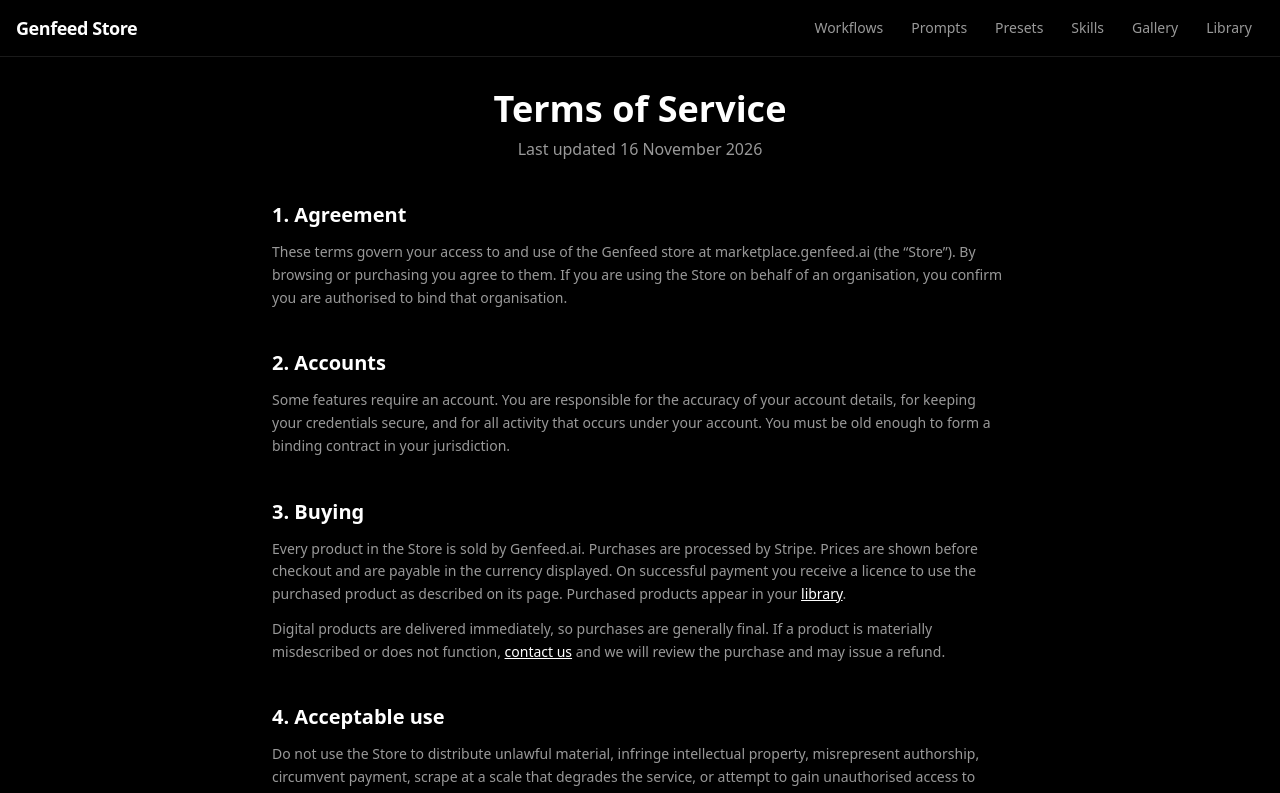
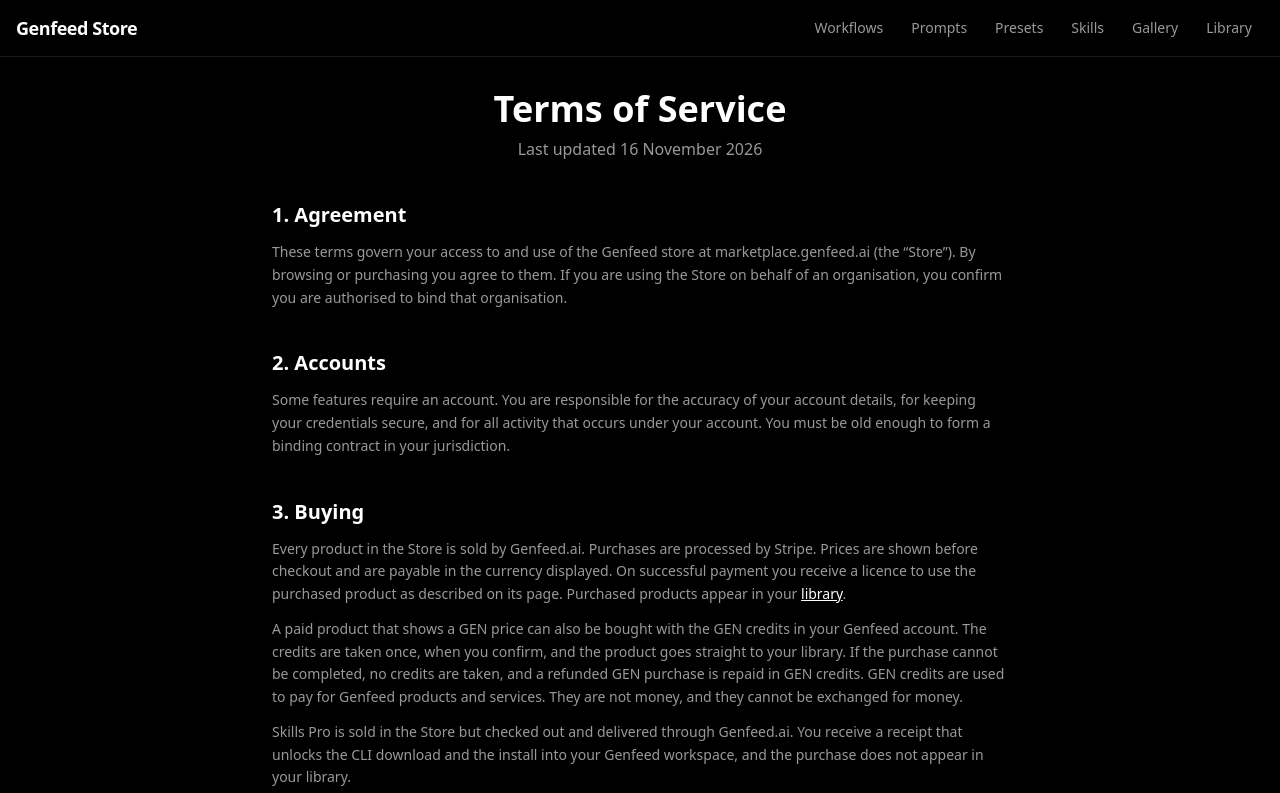
Before and after one commit to genfeedai/marketplace.genfeed.ai, a Next.js app in the folder apps/web/: page /terms in a window 1280 px wide. Shown: the top 793 px of the page. Built offline with nearby package versions, Linux system fonts and the light colour scheme.

Commit message:
docs: state GEN payments and Skills Pro delivery in the Terms (#135)
Section 3 now covers paying with GEN credits and the Skills Pro receipt delivery.

```diff
--- a/apps/web/app/terms/page.tsx
+++ b/apps/web/app/terms/page.tsx
@@ -45,6 +45,21 @@ export default function TermsPage(): ReactNode {
             library
           </Link>
           .
+        </p>
+        <p>
+          A paid product that shows a GEN price can also be bought with the GEN
+          credits in your Genfeed account. The credits are taken once, when you
+          confirm, and the product goes straight to your library. If the
+          purchase cannot be completed, no credits are taken, and a refunded GEN
+          purchase is repaid in GEN credits. GEN credits are used to pay for
+          Genfeed products and services. They are not money, and they cannot be
+          exchanged for money.
+        </p>
+        <p>
+          Skills Pro is sold in the Store but checked out and delivered through
+          Genfeed.ai. You receive a receipt that unlocks the CLI download and
+          the install into your Genfeed workspace, and the purchase does not
+          appear in your library.
         </p>
         <p>
           Digital products are delivered immediately, so purchases are generally
```
